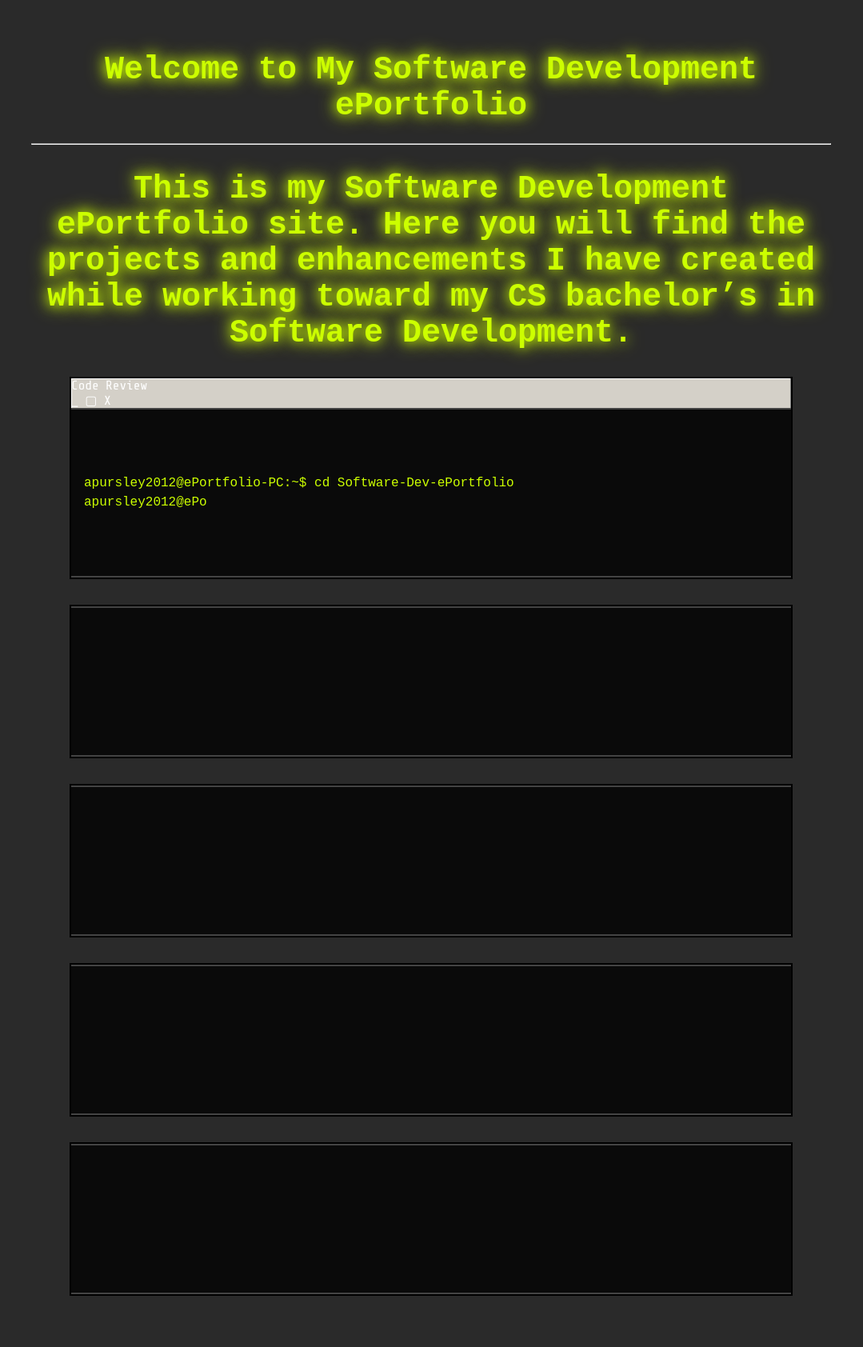
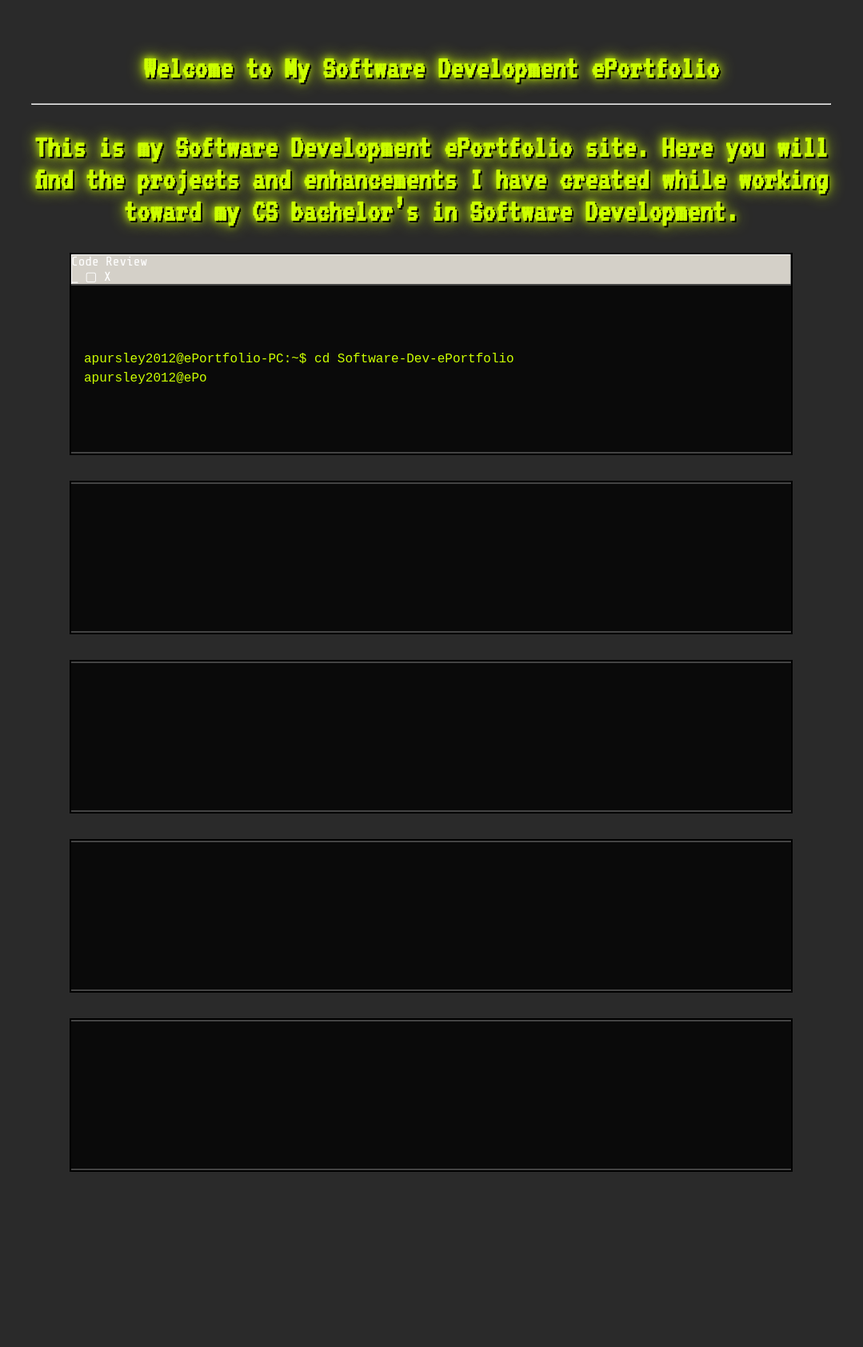
Before and after one commit to apursley2012/portfolio, a Jekyll site: the page built from index.md, in a window 1280 px wide. Shown: the whole page at 80% size, without its empty margins (101-1180 px from the left). Built offline with Jekyll 4.4.1, drawn with Linux system fonts in a browser that asks for light colours; after the commit the page ends 1529 px from its top, so only the background shows below that.

Commit message:
Update style.css fonts, and text wrapping in terminal fixes for errors previously

```diff
--- a/assets/css/style.css
+++ b/assets/css/style.css
@@ -12,38 +12,30 @@ body {
 
 main {
   width: 100%;
-    max-width: 1000px; /* Adjust as needed for overall content width */
+  max-width: 1000px;
 }
 
+h1, h2, h3 {
+  color: #ccff00;
+  font-family: 'VT323', monospace;
+  text-align: center;
+  text-shadow:
+    2px 2px 0 #000,     /* 3D shadow (simulated) */
+    0 0 10px #ccff00,   /* glow */
+    0 0 20px #ccff00;   /* more glow */
+  margin-bottom: 1.5rem;
+}
 
 h1 {
   font-size: 3.5rem;
-    color: #ccff00;
-    font-family: 'Extrude', monospace;
-    text-align: center;
-    /* Enhanced glow for headers */
-    text-shadow: 0 0 15px #ccff00, 0 0 25px #ccff00;
-    margin-bottom: 1.5rem;
 }
 
 h2 {
   font-size: 2.5rem;
-    color: #ccff00;
-    font-family: 'NanoPixel', monospace;
-    text-align: center;
-    /* Enhanced glow for headers */
-    text-shadow: 0 0 15px #ccff00, 0 0 25px #ccff00;
-    margin-bottom: 1.5rem;
 }
 
 h3 {
   font-size: 1.8rem;
-    color: #ccff00;
-    font-family: 'NanoPixel', monospace;
-    text-align: center;
-    /* Enhanced glow for headers */
-    text-shadow: 0 0 15px #ccff00, 0 0 25px #ccff00;
-    margin-bottom: 1.5rem;
 }
 
 p {
@@ -63,18 +55,23 @@ p {
 .terminal-window {
   background-color: #0a0a0a;
   padding: 1.5rem;
-  margin: 1.5rem auto; /* Reduced margin for closer grouping */
+  margin: 1.5rem auto;
   border-radius: 5px;
-  box-shadow: 0 0 15px rgba(0, 255, 136, 0.5); /* Softened glow for subtlety */
+  box-shadow: 0 0 15px rgba(0, 255, 136, 0.5);
   max-width: 900px;
-  cursor: pointer; /* Indicate interactivity */
-  transition: all 0.2s ease-in-out; /* Smooth transition for hover effect */
+  width: 100%;
+  white-space: pre-wrap;
+  word-wrap: break-word;
+  overflow-wrap: break-word;
+  cursor: pointer;
+  transition: all 0.2s ease-in-out;
 }
 
 .terminal-window:hover {
-    box-shadow: 0 0 25px rgba(0, 255, 136, 0.8); /* Enhanced glow on hover */
-    transform: translateY(-3px); /* Slight lift on hover */
+  box-shadow: 0 0 25px rgba(0, 255, 136, 0.8);
+  transform: translateY(-3px);
 }
+
 .terminal-header {
   background-color: #1c1c1c;
   padding: 0.5rem 1rem;
@@ -95,14 +92,13 @@ p {
   font-family: 'Share Tech Mono', monospace;
   font-size: 1rem;
   line-height: 1.4;
-  tab-size: 4; /* Ensure consistent tab spacing */
-  /* Added glow for terminal code text */
+  tab-size: 4;
   text-shadow: 0 0 5px #ccff00, 0 0 10px #ccff00;
 }
 
-/* General markdown content styling */
+/* Markdown Content Styling */
 .markdown-content {
-    background-color: #0a0a0a; /* Match terminal background */
+  background-color: #0a0a0a;
   padding: 2rem;
   margin: 2rem auto;
   border-radius: 5px;
@@ -110,14 +106,13 @@ p {
   max-width: 900px;
 }
 
-.markdown-content h2,
-.markdown-content h3 {
-    text-align: left; /* Align headings left within content blocks */
+.markdown-content h2, .markdown-content h3 {
+  text-align: left;
   margin-top: 2rem;
   margin-bottom: 1rem;
   padding-bottom: 0.5rem;
-    border-bottom: 1px dashed #ccff00; /* Subtle separator */
-    text-shadow: 0 0 10px #ccff00; /* Apply glow here as well */
+  border-bottom: 1px dashed #ccff00;
+  text-shadow: 2px 2px 0 #000, 0 0 10px #ccff00;
 }
 
 .markdown-content p,
@@ -125,14 +120,14 @@ p {
 .markdown-content ol,
 .markdown-content pre,
 .markdown-content code {
-    color: #ffffff; /* Ensure body text is white */
+  color: #ffffff;
   font-family: 'Share Tech Mono', monospace;
   font-size: 1rem;
   line-height: 1.6;
 }
 
 .markdown-content a {
-    color: #00ffff; /* A light blue for links, stands out but fits theme */
+  color: #00ffff;
   text-decoration: none;
 }
 
@@ -142,37 +137,37 @@ p {
 
 .markdown-content ul,
 .markdown-content ol {
-    list-style-type: none; /* Remove default bullet/number */
+  list-style-type: none;
   padding-left: 1.5rem;
 }
 
 .markdown-content ul li::before {
-    content: "❯"; /* Custom bullet point */
+  content: "❯";
   color: #ccff00;
   display: inline-block;
   width: 1em;
   margin-left: -1em;
-    text-shadow: 0 0 5px #ccff00; /* Glow for custom bullet */
+  text-shadow: 0 0 5px #ccff00;
 }
 
 .markdown-content pre {
-    background-color: #1a1a1a; /* Slightly lighter black for code blocks */
+  background-color: #1a1a1a;
   padding: 1rem;
   border-radius: 3px;
   overflow-x: auto;
 }
 
 .markdown-content code {
-    color: #ccff00; /* Green for inline code */
+  color: #ccff00;
   background-color: #1a1a1a;
   padding: 0.2em 0.4em;
   border-radius: 3px;
-    text-shadow: 0 0 5px #ccff00; /* Glow for inline code */
+  text-shadow: 0 0 5px #ccff00;
 }
 
-
+/* Terminal Container Styling */
 .terminal-container {
-  background-color: #d4d0c8; /* Classic Windows grey */
+  background-color: #d4d0c8;
   border: 2px solid #000;
   box-shadow: inset -1px -1px 0 #808080, inset 1px 1px 0 #ffffff;
   max-width: 900px;
```
Lines whose indentation alone changed are shown as unchanged.
